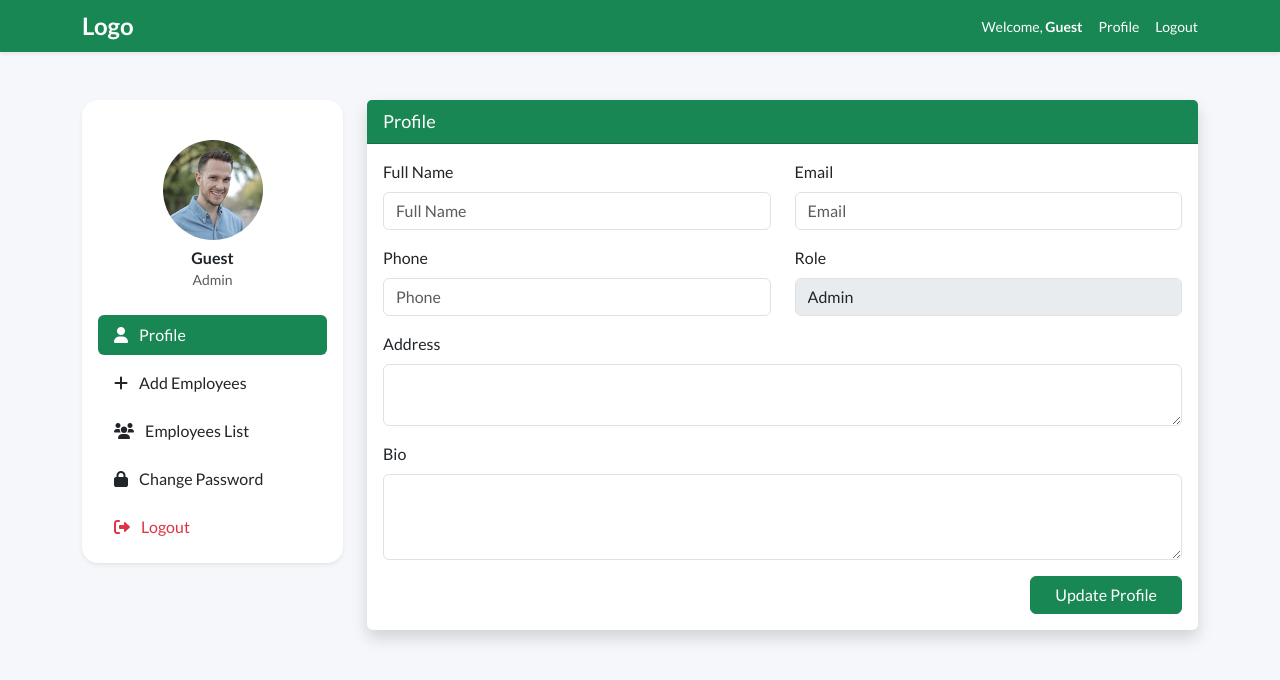
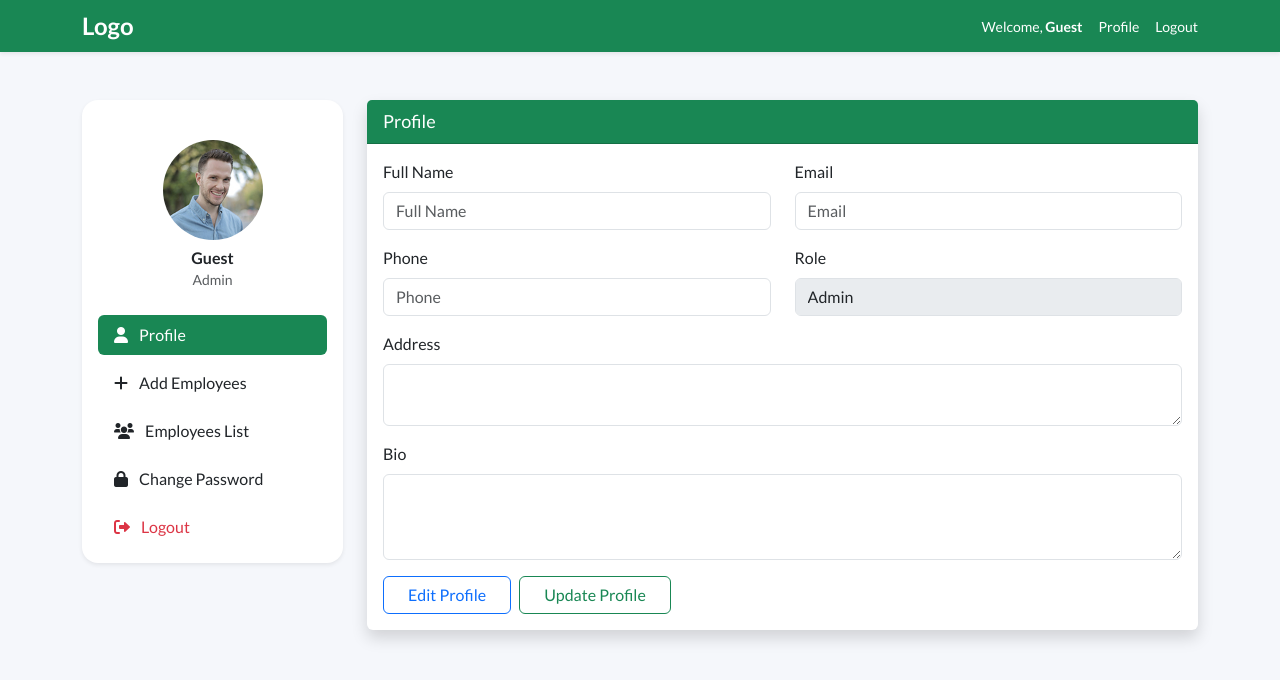
Before and after one commit to Tausif148/employee-management-system, a React (Vite) app: page /admin/profile in a window 1280 px wide. Shown: the top 680 px of the page. Built offline with nearby package versions, Linux system fonts and the light colour scheme; sample sign-in values are in the browser's storage.

Commit message:
added updated code

```diff
--- a/index.html
+++ b/index.html
@@ -7,7 +7,7 @@
   <meta name="viewport" content="width=device-width, initial-scale=1.0" />
   <link href="https://cdn.jsdelivr.net/npm/bootstrap@5.0.2/dist/css/bootstrap.min.css" rel="stylesheet">
   <link rel="stylesheet" href="https://cdnjs.cloudflare.com/ajax/libs/font-awesome/6.0.0/css/all.min.css" />
-<link href="https://cdn.jsdelivr.net/npm/bootstrap@5.3.8/dist/css/bootstrap.min.css" rel="stylesheet" >
+  <link href="https://cdn.jsdelivr.net/npm/bootstrap@5.3.8/dist/css/bootstrap.min.css" rel="stylesheet">
   <title>employee-management-system</title>
 </head>
 
--- /dev/null
+++ b/src/component/AuthGuard.jsx
@@ -0,0 +1,15 @@
+import { Outlet, Navigate } from "react-router-dom";
+
+const AuthGuard = () => {
+  const user = localStorage.getItem("loggedUser");
+
+  // 🔐 Not logged in → redirect to login
+  if (!user) {
+    return <Navigate to="/admin/login" replace />;
+  }
+
+  // ✅ Logged in → allow access
+  return <Outlet />;
+};
+
+export default AuthGuard;
--- a/src/layouts/Sidebar.jsx
+++ b/src/layouts/Sidebar.jsx
@@ -64,7 +64,7 @@ const Sidebar = ({ ProfileImage }) => {
 
                     <li>
                         <NavLink
-                            to="/employee-management-system/"
+                            to="/"
                             className={({ isActive }) =>
                                 `nav-link rounded px-3 py-2 ${isActive
                                     ? "bg-success text-white"
--- a/src/pages/AddEmployee.jsx
+++ b/src/pages/AddEmployee.jsx
@@ -115,10 +115,10 @@ const AddEmployee = () => {
                                     </select>
                                 </div>
 
-                                <button className="btn btn-success" style={{ marginRight: '10px' }}>
+                                <button className="btn btn-outline-primary" style={{ marginRight: '10px' }}>
                                     Create Employee
                                 </button>
-                                <Link className="ml-3 btn btn-success" to='/'>Empoyee List</Link>
+                                <Link className="ml-3 btn btn-outline-success" to='/'>Empoyee List</Link>
                             </form>
                         </div>
                     </div>
--- a/src/pages/ChangePassword.jsx
+++ b/src/pages/ChangePassword.jsx
@@ -53,8 +53,8 @@ const ChangePassword = () => {
                                 />
                             </div>
 
-                            <button className="btn btn-primary bg-success mt-2">
-                                Update
+                            <button className="btn btn-outline-success mt-2">
+                                Chnage Password
                             </button>
                         </div>
                     </div>
--- a/src/pages/Profile.jsx
+++ b/src/pages/Profile.jsx
@@ -47,8 +47,11 @@ const Profile = () => {
 
                                 </div>
 
-                            <div className="text-end">
-                                <button className="btn btn-success px-4">
+                                <div className="text-start d-flex gap-2">
+                                    <button className="btn btn-outline-primary px-4 mr-5">
+                                        Edit Profile
+                                    </button>
+                                    <button className="btn btn-outline-success px-4">
                                         Update Profile
                                     </button>
                                 </div>
--- a/vite.config.js
+++ b/vite.config.js
@@ -3,5 +3,5 @@ import react from '@vitejs/plugin-react'
 
 export default defineConfig({
   plugins: [react()],
-  base: '/employee-management-system/'
+  base: '/'
 })
```
Also changed, not shown: src/router/index.jsx (+28 -17 lines), src/pages/EmployeeList.jsx (renamed from src/pages/EmpoyeeList.jsx). Lines whose indentation alone changed are shown as unchanged.
